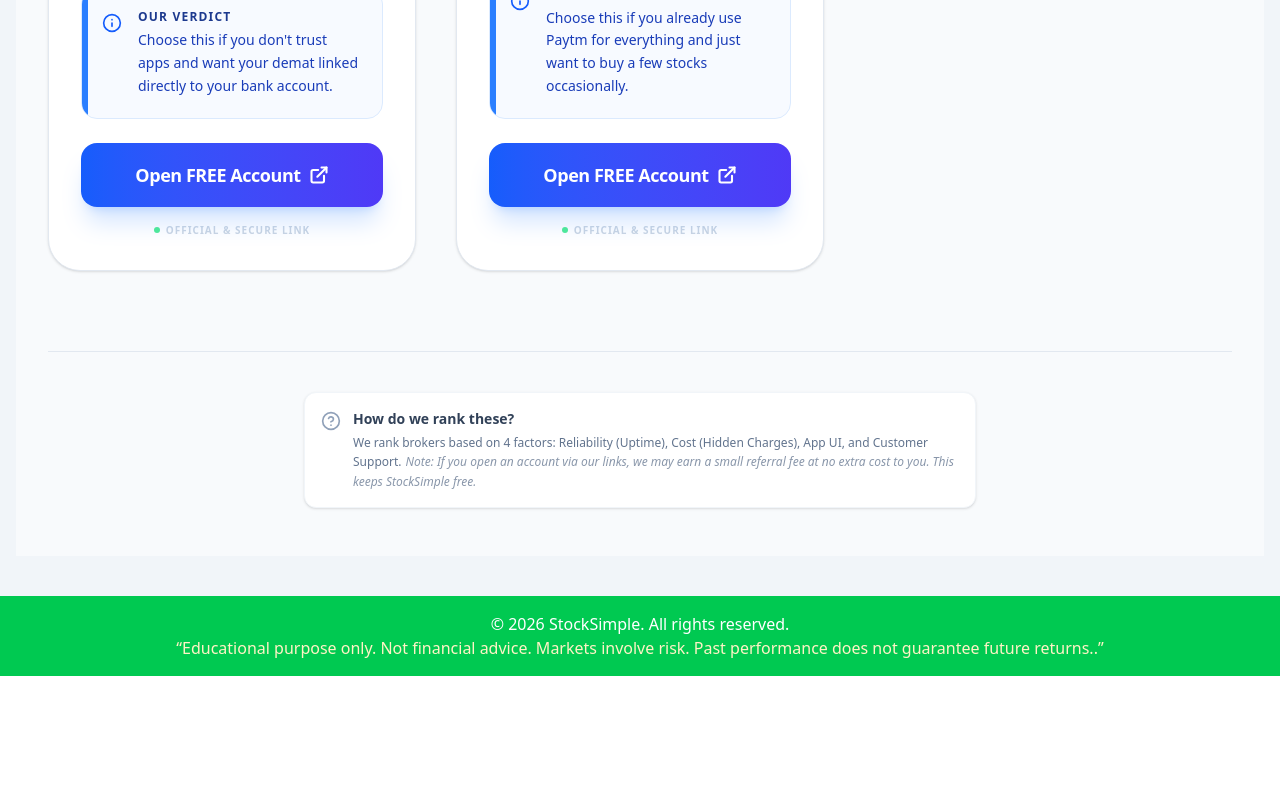
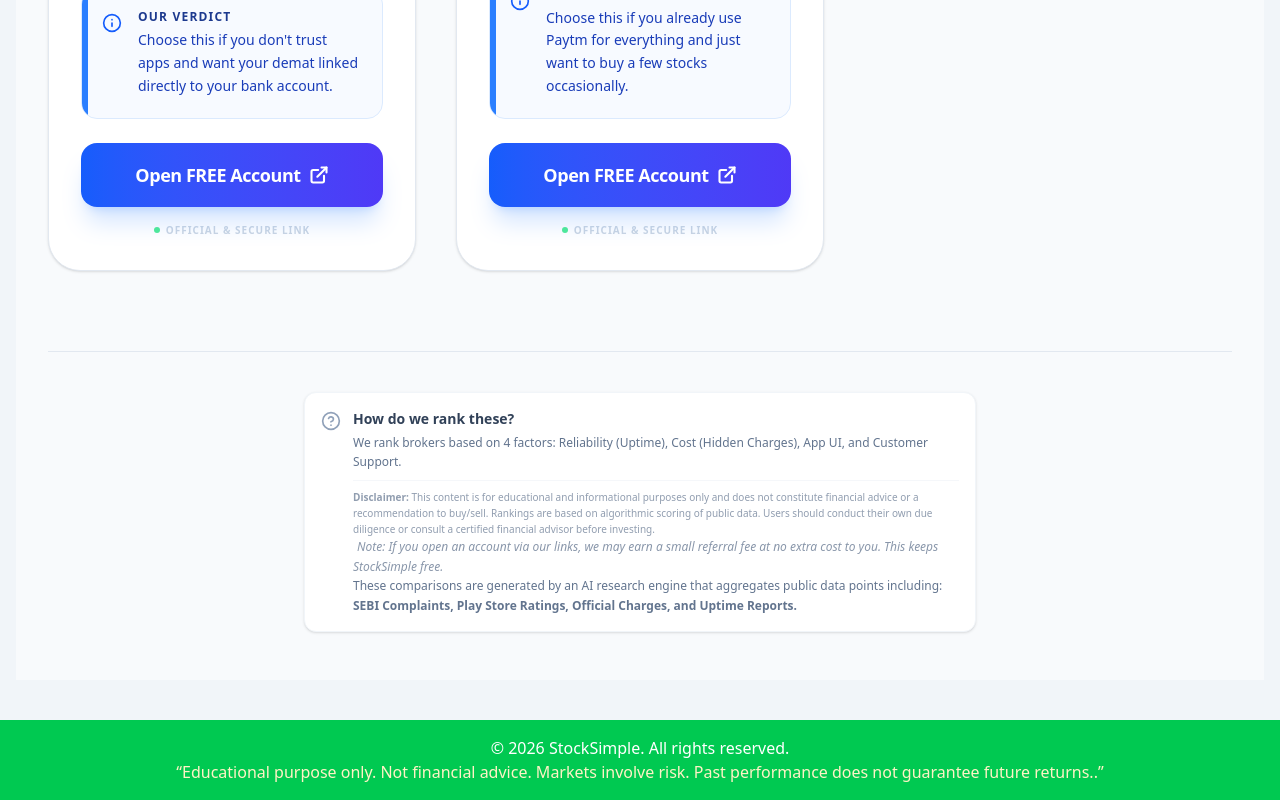
Before and after one commit to Karthik-M-R/StockSimple, a React (Vite) app: page /brokers in a window 1280 px wide. Shown: the part 4332-5132 px from the top of the page. Before the commit the page ends 5008 px from the top, so only its background shows below. Built offline with nearby package versions, Linux system fonts and the light colour scheme.

Commit message:
made legal footer

```diff
--- a/src/pages/Broker.jsx
+++ b/src/pages/Broker.jsx
@@ -45,9 +45,17 @@ function Brokers() {
                 </h4>
                 <p className="text-xs leading-relaxed text-slate-500 dark:text-gray-400">
                   We rank brokers based on 4 factors: Reliability (Uptime), Cost (Hidden Charges), App UI, and Customer Support.
+                  <p className="text-[10px] mt-2 opacity-70 border-t border-slate-100 dark:border-gray-700 pt-2">
+                  <strong>Disclaimer:</strong> This content is for educational and informational purposes only and does not constitute financial advice or a recommendation to buy/sell.
+                  Rankings are based on algorithmic scoring of public data. Users should conduct their own due diligence or consult a certified financial advisor before investing.
+                </p>
                   <span className="italic ml-1 opacity-75">
                     Note: If you open an account via our links, we may earn a small referral fee at no extra cost to you. This keeps StockSimple free.
                   </span>
+                  <p className="text-xs leading-relaxed text-slate-500 dark:text-gray-400">
+                  These comparisons are generated by an AI research engine that aggregates public data points including:
+                  <span className="font-semibold"> SEBI Complaints, Play Store Ratings, Official Charges, and Uptime Reports.</span>
+                </p>
                 </p>
               </div>
             </div>
```
